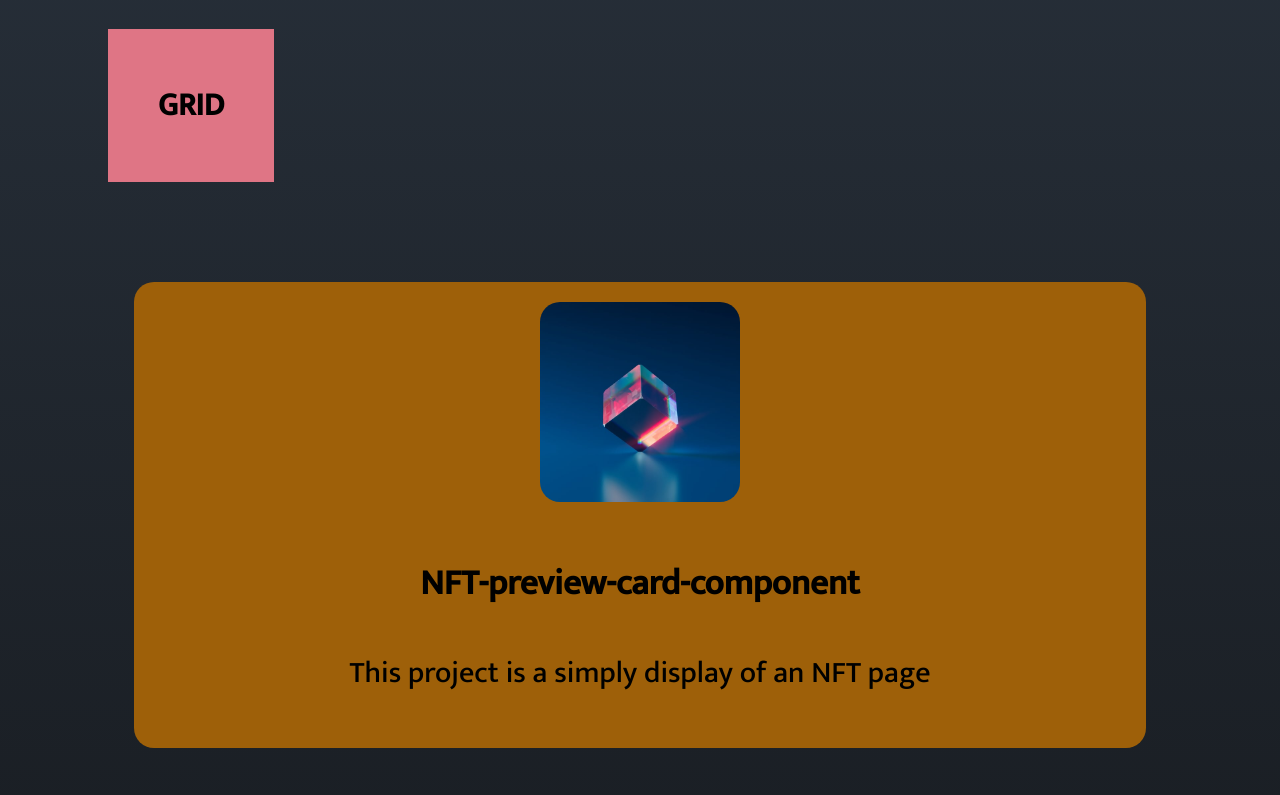
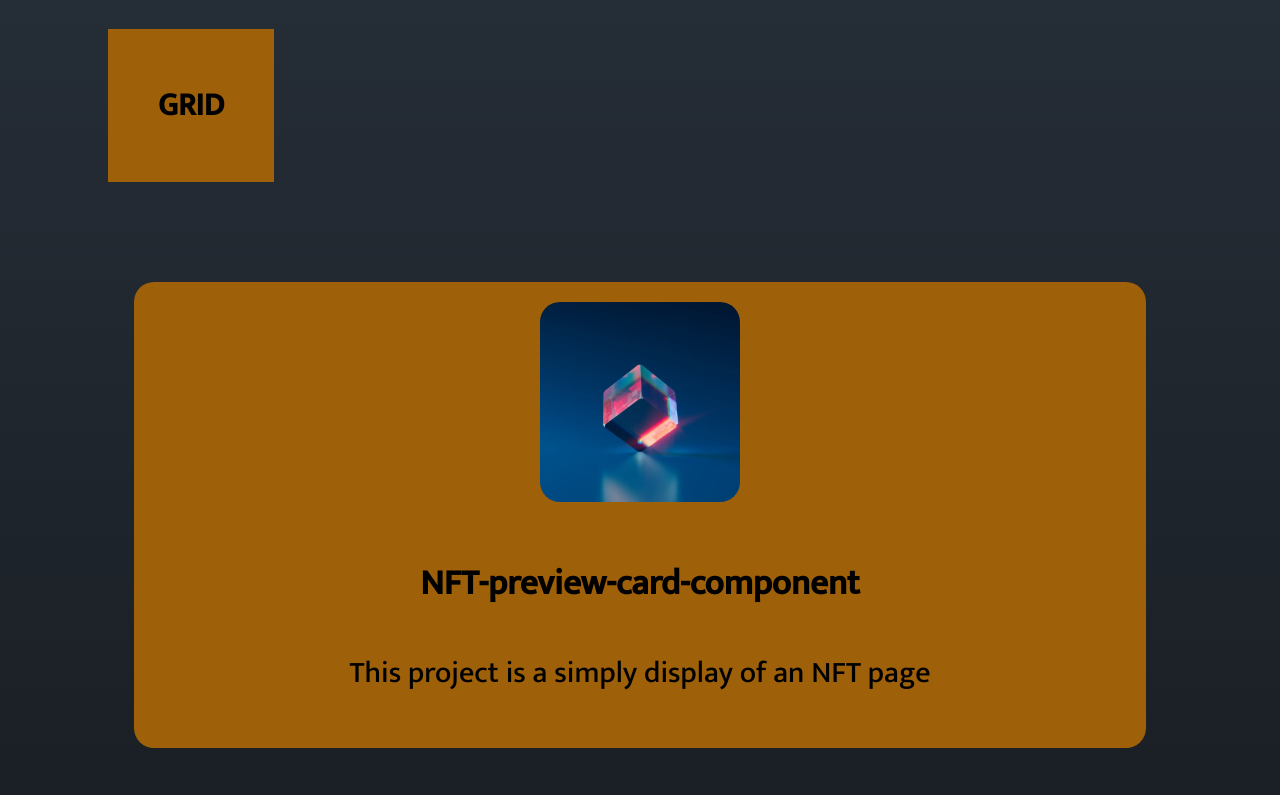
Before and after one commit to UbaidRussell/GRID, a plain HTML site: page index.html in a window 1280 px wide. Shown: the top 795 px of the page. Drawn offline with Linux system fonts and the light colour scheme.

Commit message:
changed header color

```diff
--- a/style.css
+++ b/style.css
@@ -7,7 +7,7 @@ body{
     display: inline-block;
     padding:50px;
     margin-bottom: 100px;
-    background-color: rgb(223, 117, 133);
+    background-color: #9e6009;
 }
 img{
     width: 200px;
```
